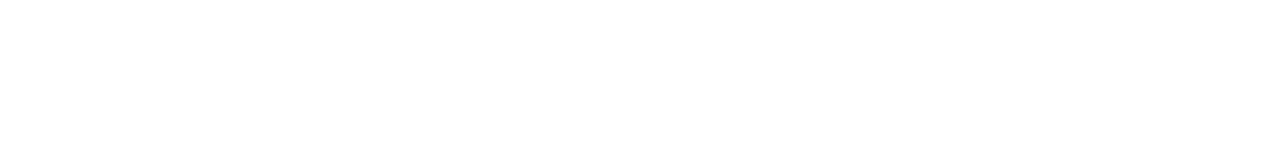
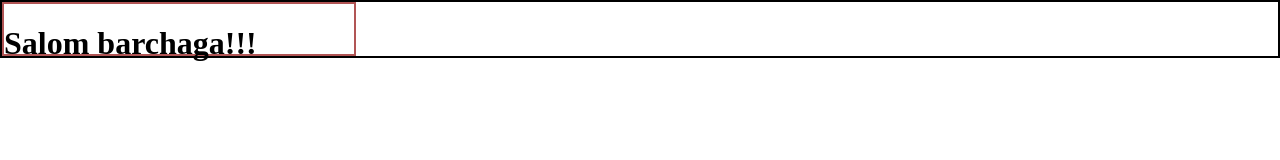
Before and after one commit to JahongirJuraqulov/NWtimes-two, a plain HTML site: page index.html in a window 1280 px wide. Drawn offline with Linux system fonts and the light colour scheme.

Commit message:
header ning boshlang'ich styleni berdim

```diff
--- a/index.html
+++ b/index.html
@@ -7,6 +7,10 @@
     <title>Document</title>
 </head>
 <body>
-
+    <div class="ctn">
+        <header class="header">
+            <h1>Salom barchaga!!!</h1>
+        </header>
+    </div>
 </body>
 </html>
--- a/style.css
+++ b/style.css
@@ -0,0 +1,10 @@
+body {
+    margin: 0;
+    border: 2px solid black;
+}
+
+.header {
+    height: 50px;
+    width: 350px;
+    border: 2px solid rgb(177, 85, 85);
+}
```
